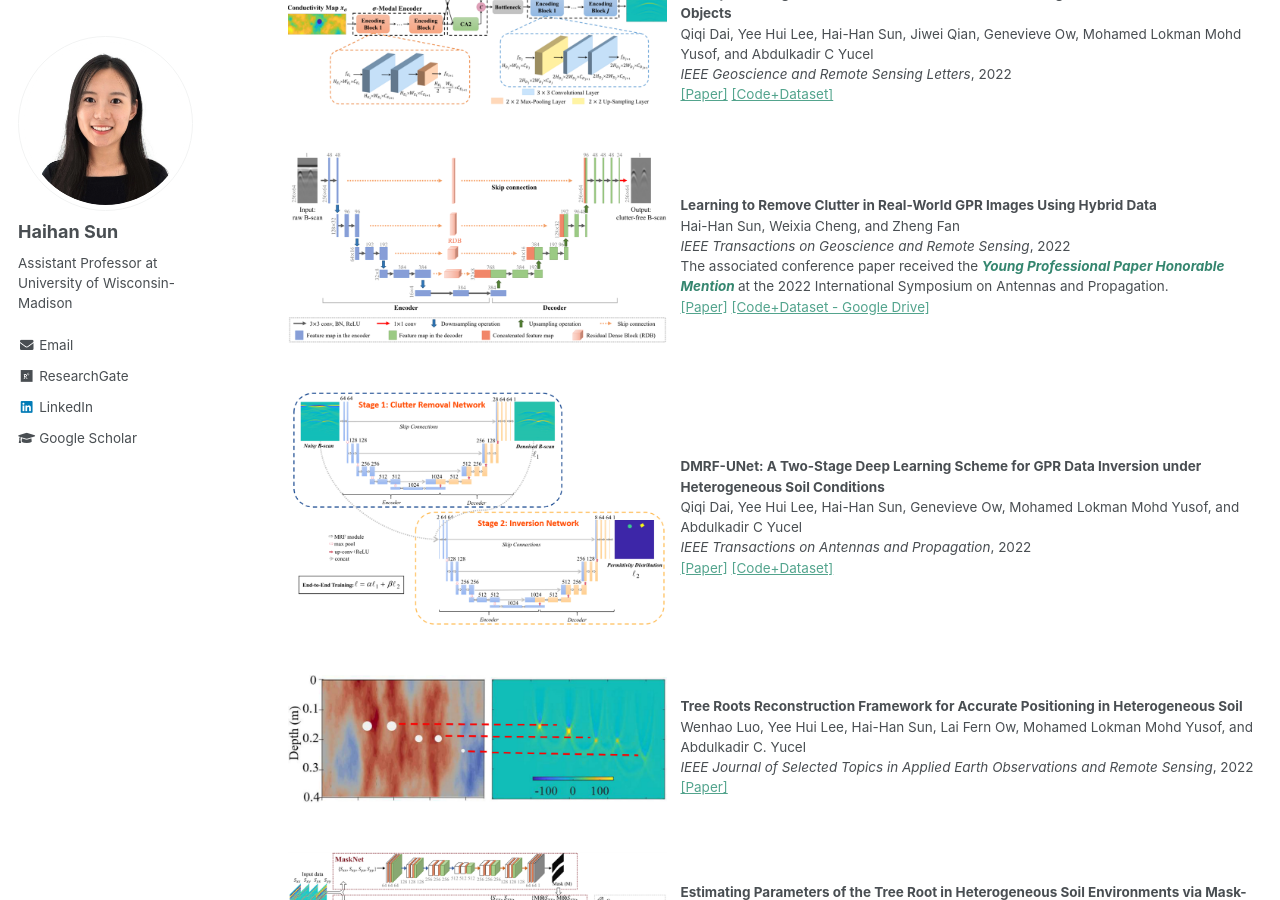
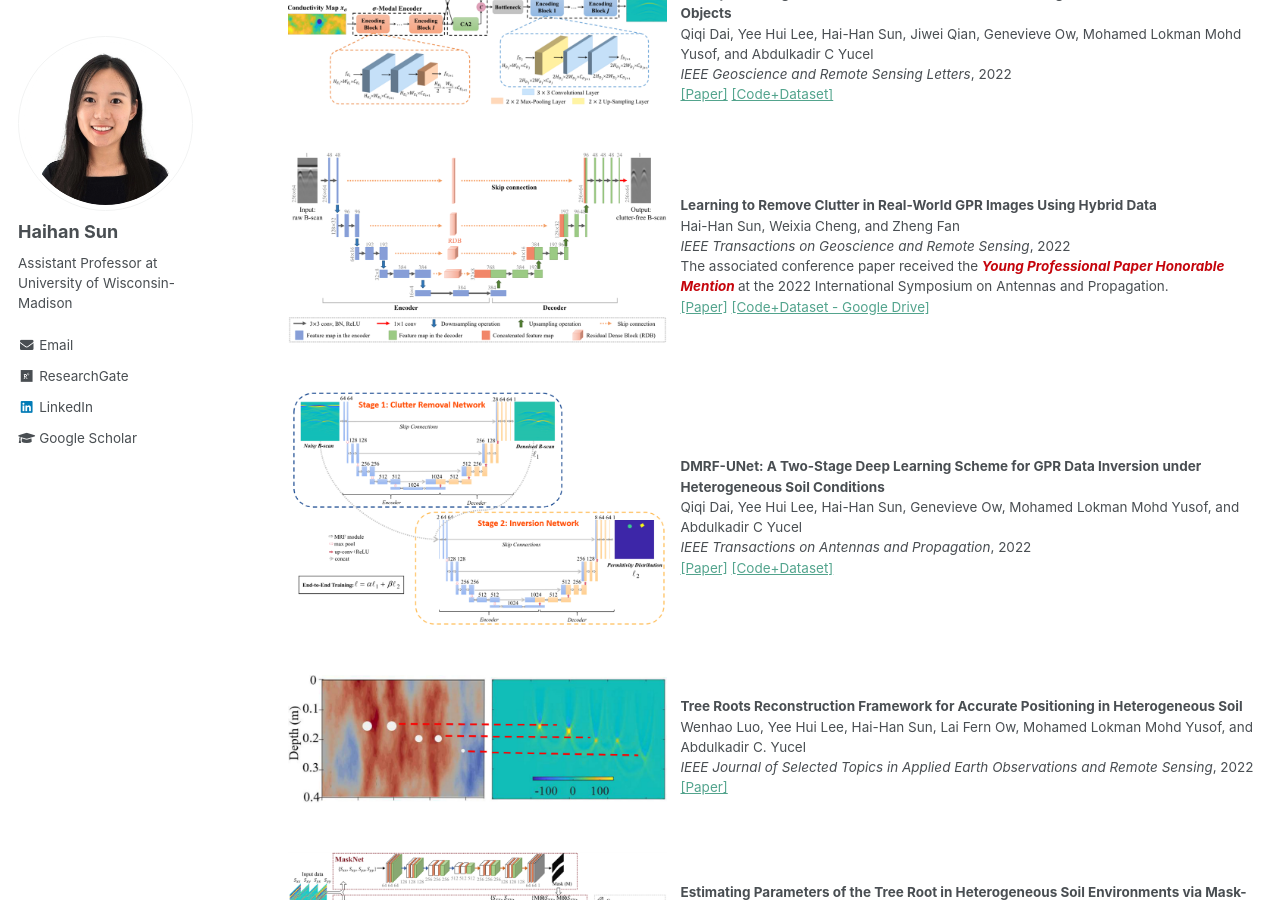
Before and after one commit to Haihan-Sun/Haihan-Sun.github.io, a Jekyll site: the page built from _pages/GPR.html, in a window 1280 px wide and 900 px high, scrolled down 1443 px. Built offline with Jekyll 4.4.1, drawn with Linux system fonts in a browser that asks for light colours.

Commit message:
Update GPR.html

```diff
--- a/_pages/GPR.html
+++ b/_pages/GPR.html
@@ -88,7 +88,7 @@ Qiqi Dai, Yee Hui Lee, Hai-Han Sun, Jiwei Qian, Genevieve Ow, Mohamed Lokman Moh
 <td align="left"><p><b>Learning to Remove Clutter in Real-World GPR Images Using Hybrid Data </b> <br />
 Hai-Han Sun, Weixia Cheng, and Zheng Fan <br />
 <i>IEEE Transactions on Geoscience and Remote Sensing</i>, 2022 <br />
-The associated conference paper received the <i><b><span style="color:#35866F">Young Professional Paper Honorable Mention</span> </b></i> at the 2022 International Symposium on Antennas and Propagation.<br />
+The associated conference paper received the <i><b><span style="color:#C5050C">Young Professional Paper Honorable Mention</span> </b></i> at the 2022 International Symposium on Antennas and Propagation.<br />
 <a href="https://Haihan-Sun.github.io/files/GPR7.pdf" style="color:#53A48D">[Paper]</a>
 <a href="https://drive.google.com/file/d/1ZdNZPVgvQGfb6kKFuwj0H6UGxjO8_cMw/view?usp=sharing" style="color:#53A48D">[Code+Dataset - Google Drive]</a>  <br />
 </td></tr></table>
```
